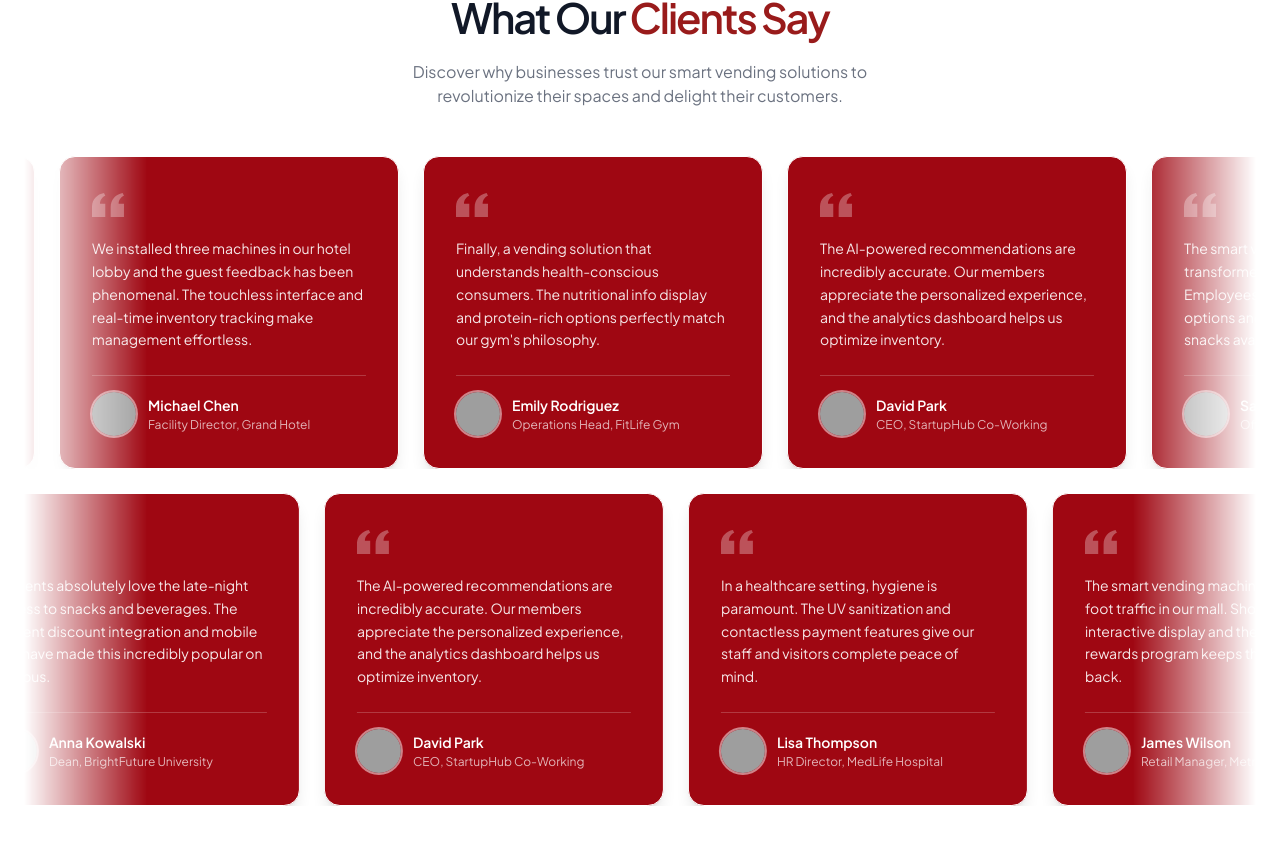
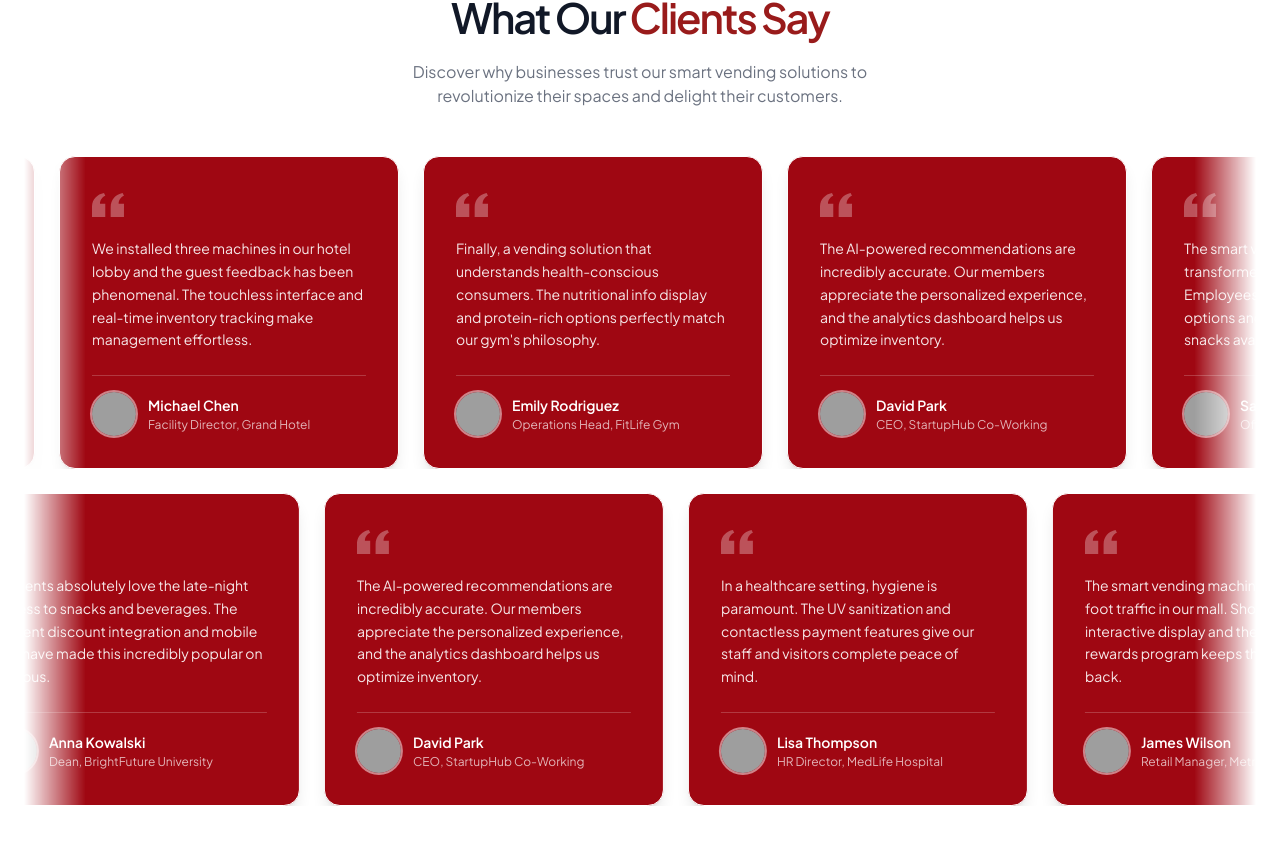
Before and after one commit to nandhakumar23weboin/Smart-Vending-Machine-Platform, a React (Vite) app: page / in a window 1280 px wide. Shown: the part 2579-3423 px from the top of the page. Built offline with nearby package versions, Linux system fonts and the light colour scheme; grey boxes are pictures that could not be loaded.

Commit message:
fixed testmonial and optimized faq

```diff
--- a/src/components/Testimonials.jsx
+++ b/src/components/Testimonials.jsx
@@ -88,7 +88,7 @@ const TestimonialRow = memo(({ items, direction = "left", duration = 30 }) => {
       : { x: ["-50%", "0%"] };
 
   return (
-    <div className="relative [mask-image:linear-gradient(to_right,transparent,black_10%,black_90%,transparent)] overflow-hidden">
+    <div className="relative [mask-image:linear-gradient(to_right,transparent,black_5%,black_95%,transparent)] ">
       <motion.div
         className="flex gap-6"
         animate={animation}
```
